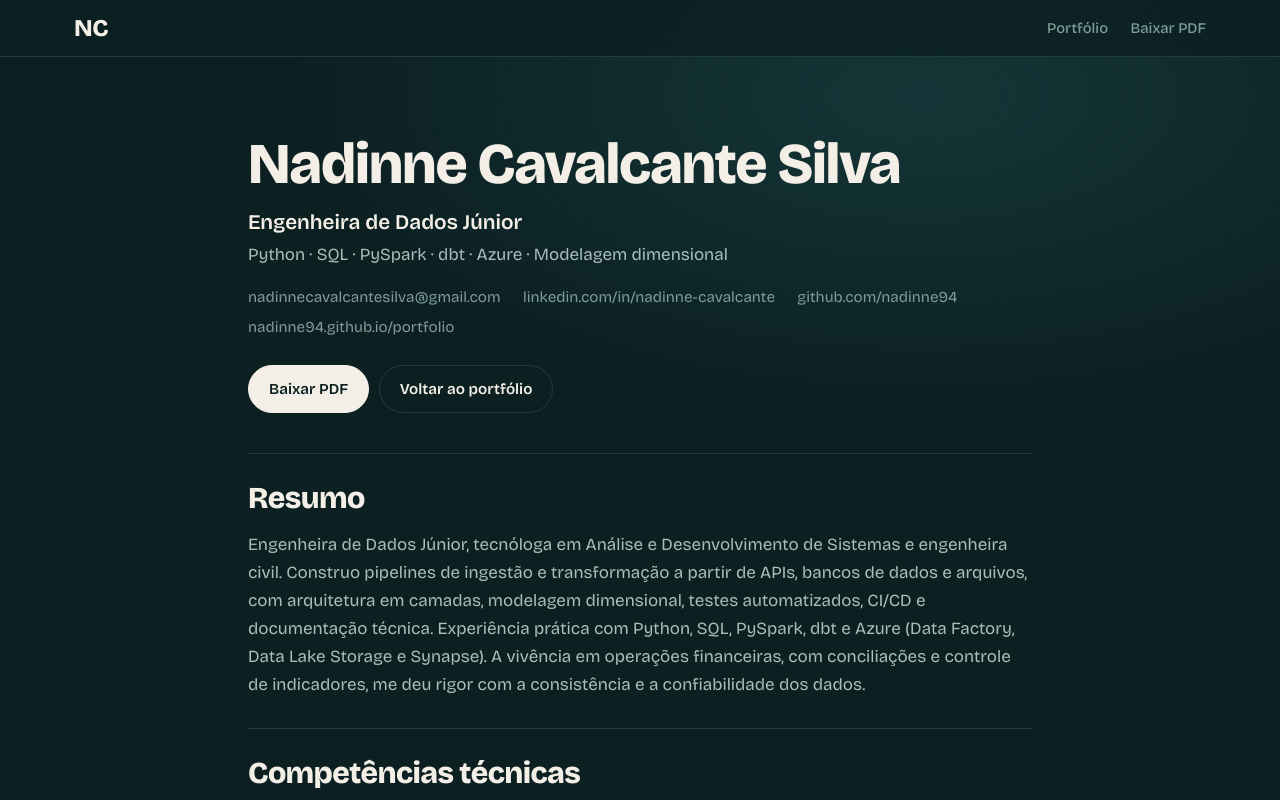
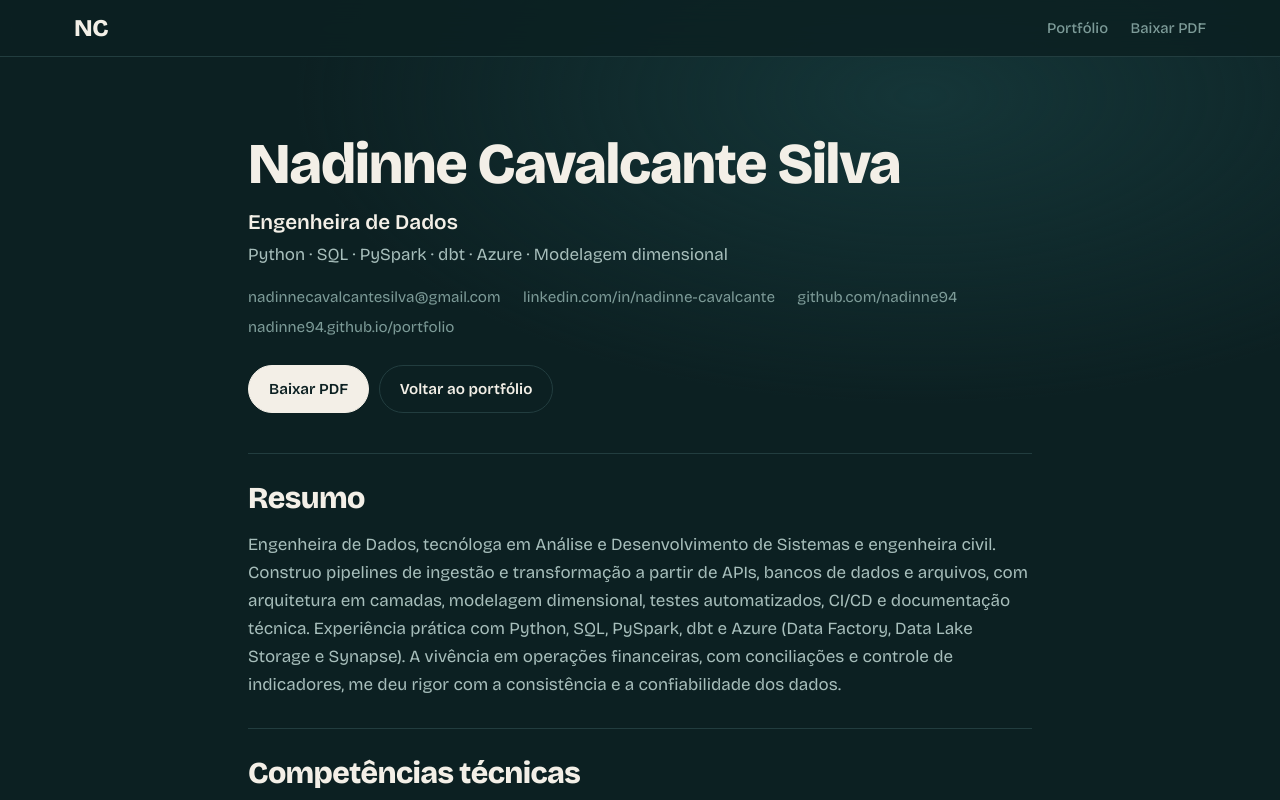
Before and after one commit to nadinne94/portfolio, a plain HTML site: page curriculo/index.html in a window 1280 px wide. Shown: the top 800 px of the page. Drawn offline with nearby package versions, Linux system fonts and the light colour scheme.

Commit message:
Prévia de link e título Engenheira de Dados

```diff
--- a/curriculo/index.html
+++ b/curriculo/index.html
@@ -4,13 +4,13 @@
   <meta charset="UTF-8" />
   <meta name="viewport" content="width=device-width, initial-scale=1, viewport-fit=cover" />
   <title>Currículo — Nadinne Cavalcante Silva</title>
-  <meta name="description" content="Currículo de Nadinne Cavalcante Silva, Engenheira de Dados Júnior: Python, SQL, PySpark, dbt, Azure, modelagem dimensional, testes e CI/CD." />
+  <meta name="description" content="Currículo de Nadinne Cavalcante Silva, Engenheira de Dados: Python, SQL, PySpark, dbt, Azure, modelagem dimensional, testes e CI/CD." />
   <link rel="canonical" href="https://nadinne94.github.io/portfolio/curriculo/" />
   <meta property="og:type" content="website" />
   <meta property="og:locale" content="pt_BR" />
   <meta property="og:site_name" content="Nadinne Cavalcante" />
   <meta property="og:title" content="Currículo — Nadinne Cavalcante Silva" />
-  <meta property="og:description" content="Currículo de Nadinne Cavalcante Silva, Engenheira de Dados Júnior: Python, SQL, PySpark, dbt, Azure, modelagem dimensional, testes e CI/CD." />
+  <meta property="og:description" content="Currículo de Nadinne Cavalcante Silva, Engenheira de Dados: Python, SQL, PySpark, dbt, Azure, modelagem dimensional, testes e CI/CD." />
   <meta property="og:url" content="https://nadinne94.github.io/portfolio/curriculo/" />
   <meta property="og:image" content="https://nadinne94.github.io/portfolio/assets/og-portfolio.png" />
   <meta property="og:image:width" content="1200" />
@@ -49,7 +49,7 @@
   <main class="cv">
     <header class="cv-header">
       <h1>Nadinne Cavalcante Silva</h1>
-      <p class="cv-role">Engenheira de Dados Júnior</p>
+      <p class="cv-role">Engenheira de Dados</p>
       <p class="cv-stack">Python · SQL · PySpark · dbt · Azure · Modelagem dimensional</p>
       <ul class="cv-contacts">
         <li><a href="mailto:nadinnecavalcantesilva@gmail.com">nadinnecavalcantesilva@gmail.com</a></li>
@@ -66,7 +66,7 @@
     <section class="cv-section">
       <h2>Resumo</h2>
       <p>
-        Engenheira de Dados Júnior, tecnóloga em Análise e Desenvolvimento de Sistemas e engenheira civil. Construo pipelines de ingestão e transformação a partir de APIs, bancos de dados e arquivos, com arquitetura em camadas, modelagem dimensional, testes automatizados, CI/CD e documentação técnica. Experiência prática com Python, SQL, PySpark, dbt e Azure (Data Factory, Data Lake Storage e Synapse). A vivência em operações financeiras, com conciliações e controle de indicadores, me deu rigor com a consistência e a confiabilidade dos dados.
+        Engenheira de Dados, tecnóloga em Análise e Desenvolvimento de Sistemas e engenheira civil. Construo pipelines de ingestão e transformação a partir de APIs, bancos de dados e arquivos, com arquitetura em camadas, modelagem dimensional, testes automatizados, CI/CD e documentação técnica. Experiência prática com Python, SQL, PySpark, dbt e Azure (Data Factory, Data Lake Storage e Synapse). A vivência em operações financeiras, com conciliações e controle de indicadores, me deu rigor com a consistência e a confiabilidade dos dados.
       </p>
     </section>
 
```
Also changed, not shown: index.html (+5 -5 lines), 1 other file.
